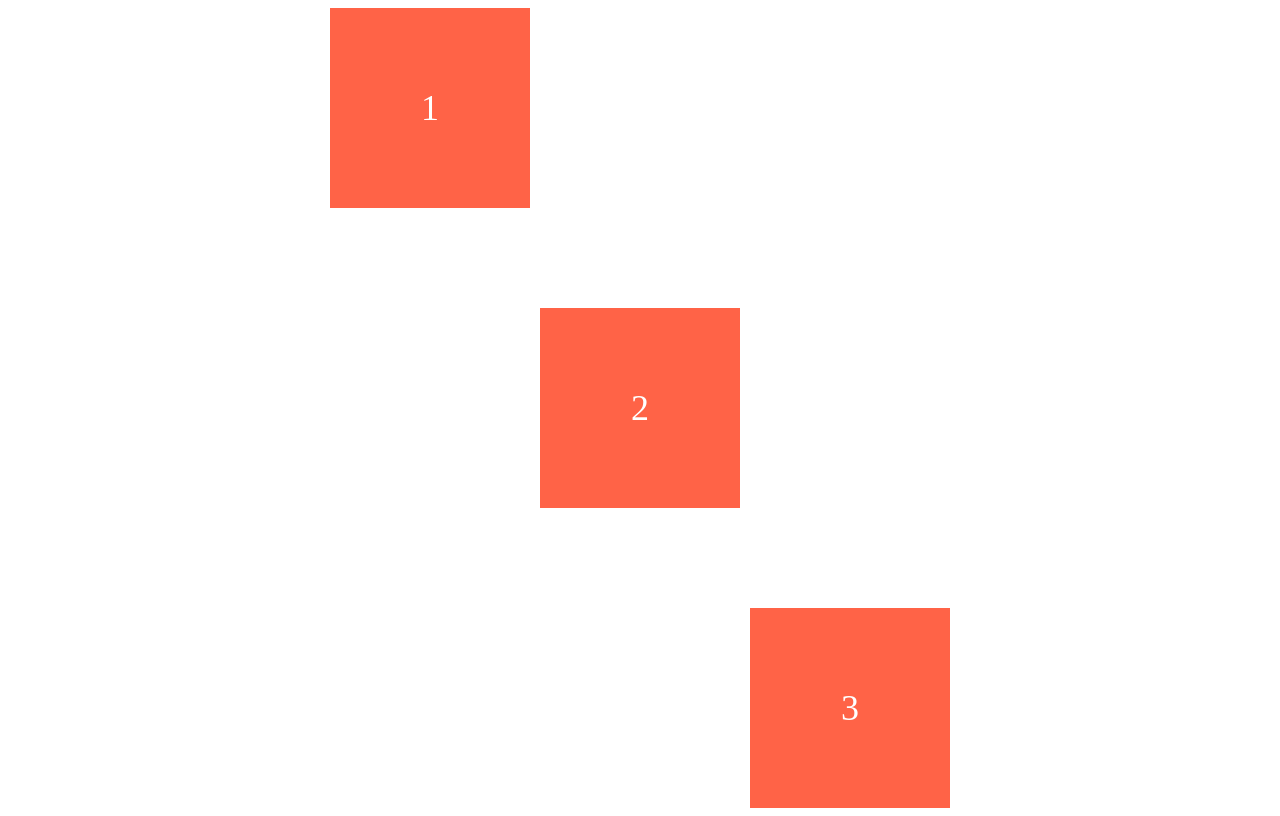
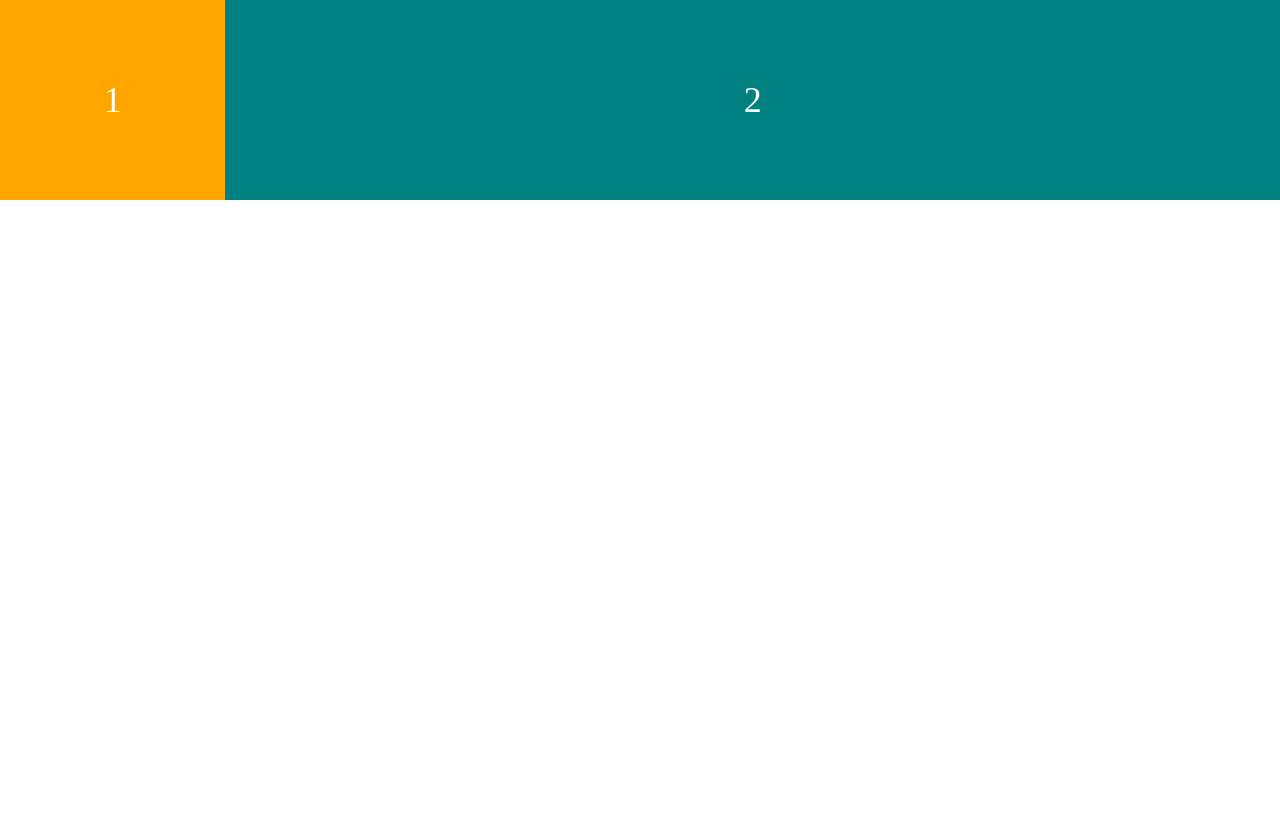
Before and after one commit to chaeyn/css-layout-masterclass, a website built with Vite: page index.html in a window 1280 px wide. Built offline with nearby package versions, Linux system fonts and the light colour scheme.

Commit message:
Learn Flex Grow

```diff
--- a/index.html
+++ b/index.html
@@ -10,7 +10,6 @@
     <div class="father">
       <div class="box">1</div>
       <div class="box">2</div>
-      <div class="box">3</div>
     </div>
   </body>
 </html>
--- a/src/style.css
+++ b/src/style.css
@@ -1,27 +1,29 @@
+* {
+  margin: 0;
+  padding: 0;
+}
+
 .father {
   display: flex;
-  gap: 10px;
-  height: 100vh;
   justify-content: center;
   align-items: center;
 }
 
 .box {
-  width: 200px;
   height: 200px;
-  background-color: tomato;
+  color: white;
   display: flex;
-  text-align: left;
-  color: white;
   font-size: 36px;
   justify-content: center;
   align-items: center;
 }
 
 .box:first-child {
-  align-self: flex-start;
+  background-color: orange;
+  flex-grow: 1;
 }
 
 .box:last-child {
-  align-self: flex-end;
+  background-color: teal;
+  flex-grow: 5;
 }
```
